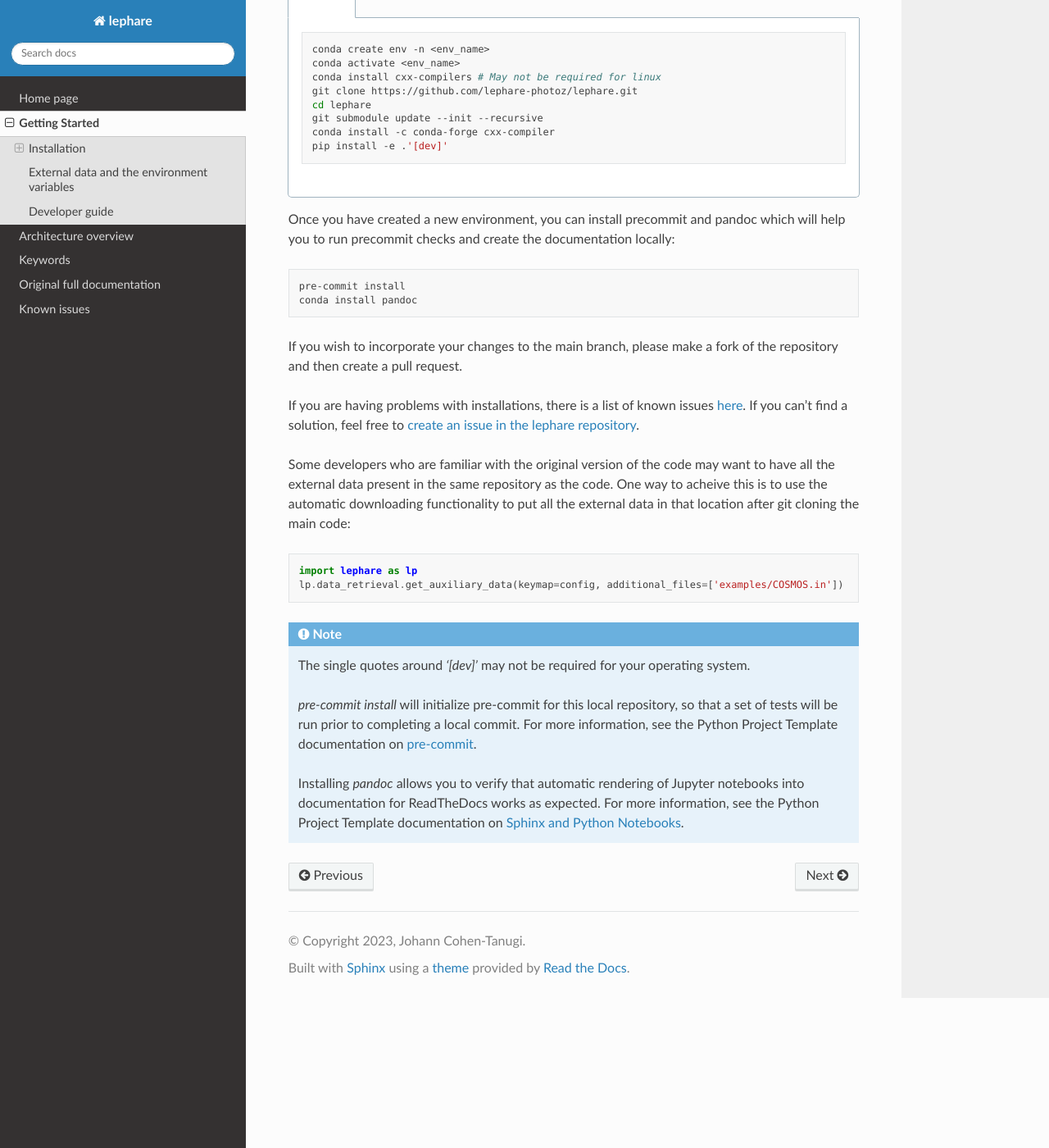
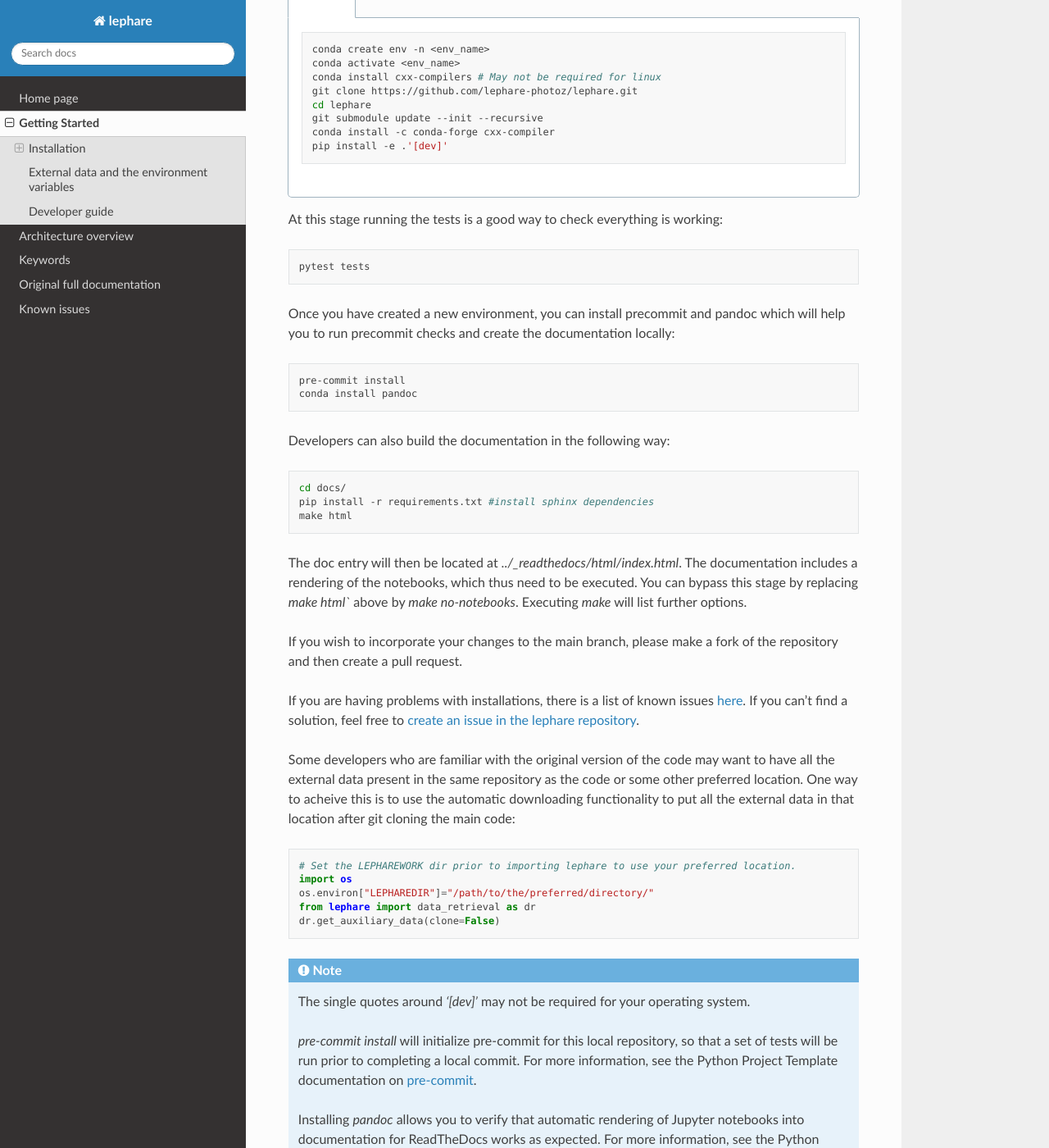
Before and after one commit to lephare-photoz/lephare, a Sphinx documentation site: the page built from docs/getting_started.rst, in a window 1280 px wide and 1400 px high, scrolled down 1432 px. Shown: the whole window at 82% size. Built offline with Sphinx 7.4.7 and the Read the Docs theme 2.0.0, drawn with Linux system fonts in a browser that asks for light colours; pages that are not in the unit, such as notebooks, are missing from menus; some of the changed text lies outside the part shown.

Commit message:
More changes to intro

```diff
--- a/docs/getting_started.rst
+++ b/docs/getting_started.rst
@@ -16,7 +16,7 @@
 
 Example Usage
 *************
-This is the most basic example of running lephare end-to-end. You can also get
+The following snippet is the most basic example of running lephare end-to-end. You can also get
 an example notebook running this code `here <https://github.com/lephare-photoz/lephare/blob/main/docs/notebooks/Minimal_photoz_run.ipynb>`_.
 
 
@@ -31,7 +31,7 @@
 
 
 
-To ensure that the installation was successful, this workflow should produce a
+To ensure that the everything was successful, this workflow should produce a
 a more or less 1 to 1 relationship between the spectroscopic redshift "output['ZSPEC']"
 and predicted redshift "output['Z_BEST']".
 
@@ -100,6 +100,12 @@
             pip install -e .'[dev]'
 
 
+At this stage running the tests is a good way to check everything is working:
+
+.. code-block:: bash
+
+    pytest tests
+
 Once you have created a new environment, you can install precommit and pandoc
 which will help you to run precommit checks and create the documentation locally:
 
@@ -107,6 +113,20 @@
 
     pre-commit install
     conda install pandoc
+
+Developers can also build the documentation in the following way:
+
+.. code-block:: bash
+
+    cd docs/
+    pip install -r requirements.txt #install sphinx dependencies
+    make html
+
+The doc entry will then be located at `../_readthedocs/html/index.html`. The
+documentation includes a rendering of the notebooks, which thus need to be
+executed. You can bypass this stage by replacing `make html`` above by
+`make no-notebooks`. Executing `make` will list further options.
+
 
 If you wish to incorporate your changes to the main branch, please make a fork of
 the repository and then create a pull request.
@@ -116,14 +136,19 @@
 <https://github.com/lephare-photoz/lephare/issues>`_.
 
 Some developers who are familiar with the original version of the code may
-want to have all the external data present in the same repository as the code.
+want to have all the external data present in the same repository as the code
+or some other preferred location.
 One way to acheive this is to use the automatic downloading functionality to
 put all the external data in that location after git cloning the main code:
 
+
 .. code-block:: python
 
-    import lephare as lp
-    lp.data_retrieval.get_auxiliary_data(keymap=config, additional_files=['examples/COSMOS.in'])
+    # Set the LEPHAREWORK dir prior to importing lephare to use your preferred location.
+    import os
+    os.environ["LEPHAREDIR"]="/path/to/the/preferred/directory/"
+    from lephare import data_retrieval as dr
+    dr.get_auxiliary_data(clone=False)
 
 .. note::
     The single quotes around `'[dev]'` may not be required for your operating system.
@@ -137,3 +162,6 @@
     notebooks into documentation for ReadTheDocs works as expected. For more information,
     see the Python Project Template documentation on `Sphinx and Python Notebooks
     <https://lincc-ppt.readthedocs.io/en/latest/practices/sphinx.html#python-notebooks>`_.
+
+    The environment variables `LEPHAREDIR` and `LEPHAREWORK` are set on import
+    in Python. Care must be taken not to reset after importing.
```
